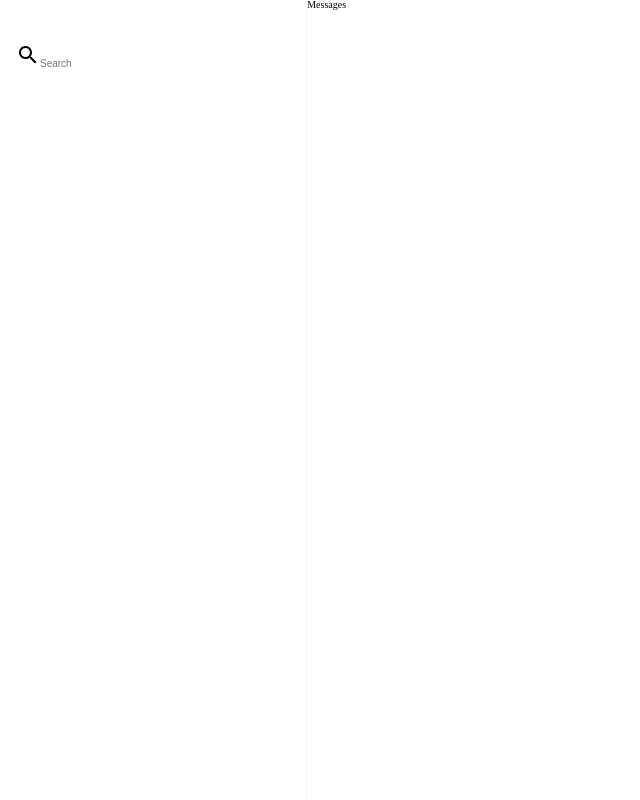
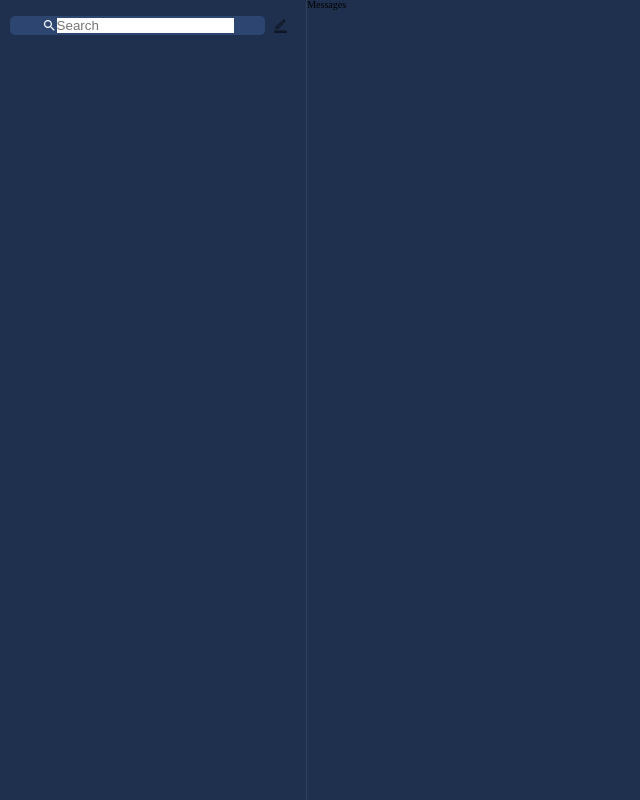
Before and after one commit to A1doranM/message_one, a React (Create React App) app: page / in a window 1280 px wide. Shown: the whole page, without its empty margins (0-640 px from the left). Built offline with nearby package versions, Linux system fonts and the light colour scheme.

Commit message:
improved css, added variables

```diff
--- a/public/index.html
+++ b/public/index.html
@@ -26,9 +26,9 @@
     -->
     <title>React App</title>
   </head>
-  <body>
+  <body id="root">
     <noscript>You need to enable JavaScript to run this app.</noscript>
-    <div id="root"></div>
+    <!--    <div  class="app"></div>-->
     <!--
       This HTML file is a template.
       If you open it directly in the browser, you will see an empty page.
--- a/src/App.css
+++ /dev/null
@@ -1,5 +0,0 @@
-.App {
-    display: grid;
-    grid-template-columns: 0.24fr 0.75fr;
-    height: 100vh;
-}
--- a/src/App.js
+++ b/src/App.js
@@ -1,16 +1,15 @@
 import Messenger from "./components/Messanger/Messenger";
 import Sidebar from "./components/Sidebar/Sidebar";
 import React from "react";
-import "./App.css";
 
 function App() {
     return (
-        <div className="App">
+        <>
             <Sidebar/>
             <main>
                 <Messenger/>
             </main>
-        </div>
+        </>
     );
 }
 
--- a/src/components/Sidebar/Sidebar.css
+++ b/src/components/Sidebar/Sidebar.css
@@ -2,7 +2,7 @@
     display: flex;
     height: 100%;
     flex-direction: column;
-    border-right: 1px solid rgba(190, 190, 190, 0.1);
+    border-right: 1px solid var(--color-light);
 }
 
 .sidebar__header {
@@ -13,5 +13,12 @@
 }
 
 .sidebar__search {
-
+    display: flex;
+    align-items: center;
+    justify-content: center;
+    flex: 1;
+    background-color: var(--color-bg-variant);
+    color: var(--color-white);
+    border-radius: 0.5rem;
+    padding: 2px;
 }
--- a/src/components/Sidebar/Sidebar.jsx
+++ b/src/components/Sidebar/Sidebar.jsx
@@ -1,6 +1,8 @@
 import React from "react";
 import "./Sidebar.css";
 import SearchIcon from '@mui/icons-material/Search';
+import {BorderColorOutlined} from "@mui/icons-material";
+import {IconButton} from "@mui/material";
 
 function Sidebar(props) {
     return (
@@ -10,6 +12,9 @@ function Sidebar(props) {
                     <SearchIcon className="sidebar__searchIcon"/>
                     <input type="text" placeholder="Search" className="sidebar__input"/>
                 </div>
+                <IconButton variant="outlined" id="sidebar__button">
+                    <BorderColorOutlined/>
+                </IconButton>
             </div>
             <div className="sidebar__threads"></div>
             <div className="sidebar__bottom"></div>
--- a/src/index.css
+++ b/src/index.css
@@ -2,6 +2,7 @@
     margin: 0;
     padding: 0;
     border: 0;
+    box-sizing: border-box;
 }
 
 html, body, div, span, applet, object, iframe,
@@ -55,13 +56,41 @@ table {
 }
 
 /********************************************/
+/*                VARIABLES                 */
+/********************************************/
+
+:root {
+    --color-bg: #1f304e;
+    --color-bg-variant: #2d4671;
+    --color-primary: #00000;
+    --color-primary-variant: #00000;
+    --color-white: #fff;
+    --color-light: rgba(190, 190, 190, 0.1);
+
+    --transition: all 400ms ease;
+
+    --container-width-lg: 40%;
+    --container-width-md: 86%;
+    --container-width-sm: 90%;
+}
+
+html {
+    scroll-behavior: smooth;
+}
+
+::-webkit-scrollbar {
+    display: none;
+}
+
+/********************************************/
 /*             CUSTOM STYLES                */
 /********************************************/
 
-* {
-    font-size: 10px;
+html { font-size: 10px; }
+
+body {
+    display: grid;
+    grid-template-columns: 0.24fr 0.75fr;
+    height: 100vh;
+    background-color: var(--color-bg);
 }
-
-/********************************************/
-/*                VARIABLES                 */
-/********************************************/
```
